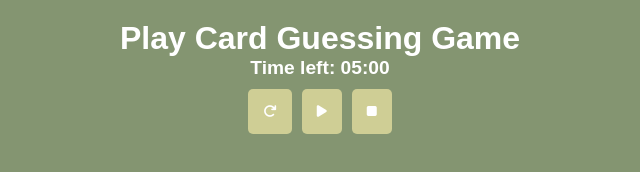
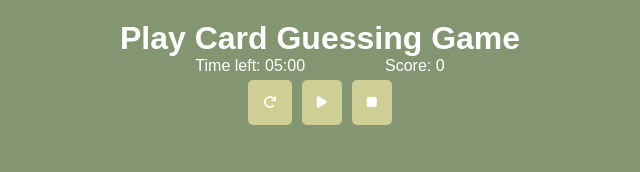
Before and after one commit to ComfortN/card-game-guess, a website: page public/game.html in a window 1280 px wide. Both pictures are taken after a click on the button 589 px from the left and 111 px from the top of the page. Shown: the whole page, without its empty margins (320-960 px from the left). Drawn offline with nearby package versions, Linux system fonts and the light colour scheme; no server answers.

Commit message:
Adding the score of the game

```diff
--- a/public/client.js
+++ b/public/client.js
@@ -9,6 +9,7 @@ const gameOverPopup = document.getElementById('game-over-popup');
 const closePopupButton = document.getElementById('close-popup');
 const closeGameOverPopupButton = document.getElementById('close-game-over-popup');
 const timerDisplay = document.getElementById('timer');
+const scoreDisplay = document.getElementById('score');
 
 let flippedCards = [];
 let matchedPairs = 0;
@@ -16,11 +17,13 @@ let isGamePaused = false;
 let gameStarted = false;
 let timerInterval;
 let timeLeft = 5 * 60;
+let score = 0;
 
 socket.on('connect', () => {
     console.log('Connected to server');
     socket.emit('requestCards');
 });
+
 
 socket.on('cardsGenerated', (cards) => {
     console.log('Received cards:', cards);
@@ -36,7 +39,9 @@ socket.on('cardsGenerated', (cards) => {
     gameStarted = true;
     updatePlayPauseButton();
     startTimer();
+    updateScoreDisplay();
 });
+
 
 function flipCard() {
     if (isGamePaused || !gameStarted || timeLeft <= 0) return;
@@ -51,10 +56,12 @@ function flipCard() {
     }
 }
 
+
 function checkMatch() {
     const [card1, card2] = flippedCards;
     if (card1.dataset.symbol === card2.dataset.symbol) {
         matchedPairs++;
+        score +=10;
         if (matchedPairs === 18) {
             winPopup.style.display = 'block';
             stopTimer();
@@ -64,19 +71,25 @@ function checkMatch() {
         card2.classList.remove('flipped');
         card1.textContent = '';
         card2.textContent = '';
+        score = Math.max(0, score - 1);
     }
     flippedCards = [];
+    updateScoreDisplay();
 }
+
 
 function resetGame() {
     matchedPairs = 0;
     flippedCards = [];
     isGamePaused = false;
     gameStarted = false;
+    score = 0;
     updatePlayPauseButton();
     resetTimer();
+    updateScoreDisplay();
     socket.emit('requestCards');
 }
+
 
 function togglePlayPause() {
     if (!gameStarted) return;
@@ -89,6 +102,7 @@ function togglePlayPause() {
     }
 }
 
+
 function stopGame() {
     isGamePaused = true;
     gameStarted = false;
@@ -97,6 +111,7 @@ function stopGame() {
     gameBoard.innerHTML = '';
     window.location.href = '/';
 }
+
 
 function updatePlayPauseButton() {
     const icon = playPauseButton.querySelector('i');
@@ -109,22 +124,26 @@ function updatePlayPauseButton() {
     }
 }
 
+
 function startTimer() {
     if (!timerInterval) {
         timerInterval = setInterval(updateTimer, 1000);
     }
 }
 
+
 function stopTimer() {
     clearInterval(timerInterval);
     timerInterval = null;
 }
+
 
 function resetTimer() {
     stopTimer();
     timeLeft = 5 * 60;
     updateTimerDisplay();
 }
+
 
 function updateTimer() {
     if (timeLeft > 0) {
@@ -136,11 +155,18 @@ function updateTimer() {
     }
 }
 
+
 function updateTimerDisplay() {
     const minutes = Math.floor(timeLeft / 60);
     const seconds = timeLeft % 60;
     timerDisplay.textContent = `Time left: ${minutes.toString().padStart(2, '0')}:${seconds.toString().padStart(2, '0')}`;
 }
+
+
+function updateScoreDisplay() {
+    scoreDisplay.textContent = `Score: ${score}`;
+}
+
 
 function endGame(isWin) {
     isGamePaused = true;
@@ -153,6 +179,7 @@ function endGame(isWin) {
     }
 }
 
+
 resetButton.addEventListener('click', resetGame);
 playPauseButton.addEventListener('click', togglePlayPause);
 stopButton.addEventListener('click', stopGame);
@@ -161,10 +188,12 @@ closePopupButton.addEventListener('click', () => {
     resetGame();
 });
 
+
 closeGameOverPopupButton.addEventListener('click', () => {
     gameOverPopup.style.display = 'none';
     resetGame();
 });
+
 
 // For debugging
 socket.on('connect_error', (error) => {
--- a/public/game.css
+++ b/public/game.css
@@ -20,7 +20,14 @@ h1{
 }
 
 
-#timer {
+.game-time{
+    display: flex;
+    justify-content: center;
+    align-items: center;
+    gap: 5em;
+}
+
+#timer #score {
     font-size: 1.2em;
     font-weight: bold;
     margin-bottom: 10px;
--- a/public/game.html
+++ b/public/game.html
@@ -10,7 +10,11 @@
 <body>
     <div id="game-container">
         <h1>Play Card Guessing Game</h1>
-        <div id="timer">Time: 00:00</div>
+        <div class="game-time">
+            <div id="timer">Time: 00:00</div>
+            <div id="score">Score: 0</div>
+        </div>
+
         <div id="game-controls">
             <button id="reset-button" class="control-button">
                 <i class="fas fa-redo"></i>
```
